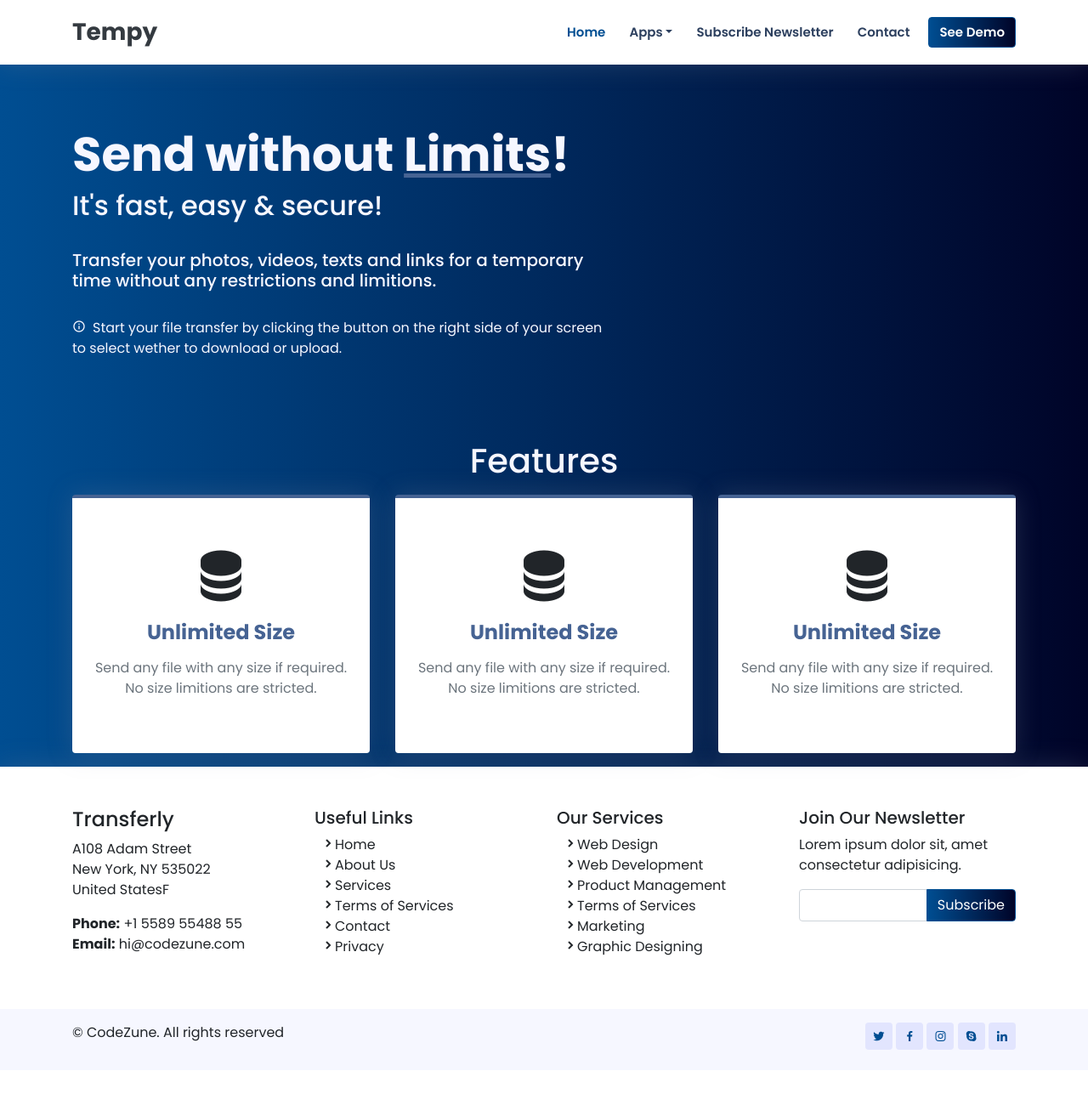
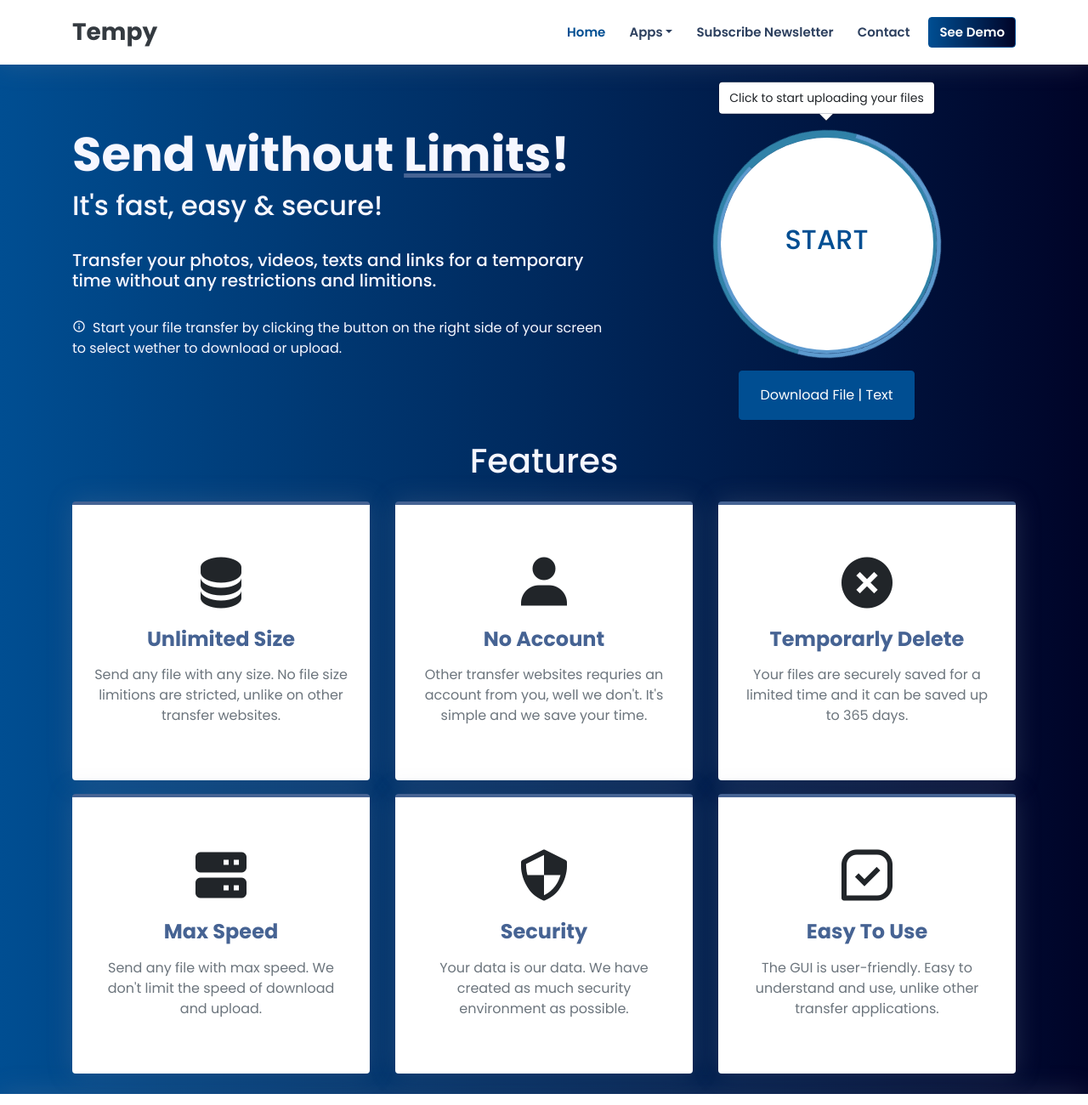
Before and after one commit to mnabimd/one-time-file-transfer, a website built with webpack: page public/index.html in a window 1280 px wide. Shown: the top 1300 px of the page at 85% size. Before the commit the page ends 1259 px from the top, so only its background shows below. Built offline with nearby package versions, Linux system fonts and the light colour scheme.

Commit message:
Bootstrap primary color changed, UI ready for Download and Upload modals listeners.

```diff
--- a/public/assets/css/style.css
+++ b/public/assets/css/style.css
@@ -42,8 +42,7 @@ body {
 #get-started-btn{
     font-weight: 600;
     font-size: 15px;
-};
-
+}
 
 
 #form-upload, #form-text {
@@ -93,7 +92,85 @@ display: none;
     padding-bottom: 7px;
     margin-top: 3px;
     margin-bottom: 3px;
+};
+
+.circle {
+    border: 1px solid #fff;
+    width: 300px !important;
+    height: 300px !important;
+    color: white;
+    z-index: 10;
+    display: inline-block;
+    padding: 50px;
 }
+
+
+.circle {
+    width: 250px !important;
+    height: 250px !important;
+    border-radius: 100%;
+    background: #fff;
+    cursor: pointer;
+    z-index: 1;;
+}
+
+.border-layer-1, .border-layer-2, .border-layer-3 {
+    border-right: solid #5d9acf;
+    border-top: solid #5d9acf;
+    border-left: solid #3082a8;
+    border-bottom: solid #3082a8;
+    border-width: 5px;
+    width: 250px;
+    height: 250px;
+    border-radius: 100%;
+    animation-name: circleBorder;
+    animation-duration: 8s;
+    animation-iteration-count: infinite;
+    animation-timing-function: linear;
+    transition: 1s;
+    position: absolute;
+}
+
+.border-layer-2 {
+    border-right: solid #3082a8;
+    border-top:  solid #3082a8;
+    border-left: solid #5d9acf;
+    border-bottom: solid #5d9acf;
+    border-width: 5px;
+    width: 259px;
+    height: 259px;
+    animation-duration: 5s;
+}
+
+.border-layer-3 {
+    border-right: solid #3082a8;
+    border-top:  solid #3082a8;
+    border-left: solid #5d9acf;
+    border-bottom: solid #5d9acf;
+    border-width: 5px;
+    width: 268px;
+    height: 268px;
+    animation-duration: 3s;
+}
+.inner-cricle {
+    position: absolute;
+}
+
+.popover {
+    margin-bottom: 20px;
+    z-index: 1;
+}
+
+
+@keyframes circleBorder {
+    0% {
+    }
+
+    100% {
+        transform: rotate(1turn);
+    }
+}
+
 
 /* Global Classes */
 
@@ -125,6 +202,50 @@ display: none;
     border-top: 4px solid #466393 !important;
 }
 
+#download-pop-btn {
+    width: 100%;
+}
+
+/* Start-Popver */
+#start-popover {
+    animation-name: start-popover;
+    animation-duration: 1.8s;
+    animation-iteration-count: infinite;
+    /* animation-play-state: running; */
+    animation-direction: alternate-reverse;
+    animation-timing-function: ease-in-out;
+}
+
+#cloud-icon  {
+    position: absolute;
+    opacity: 0;
+    transition: 0.7s;
+    font-size: 6.5rem !important;
+}
+
+#start-text {
+    z-index: 12;
+    transition: 0.8s;
+}
+
+#upload-div:hover  #cloud-icon {
+    opacity: 1;
+    transition: 0.7s;
+}
+
+#upload-div:hover #start-text {
+    opacity: 0;
+}
+
+@keyframes start-popover {
+    0% {
+        transform: translateY(0px);
+    }
+    100% {
+        transform: translateY(8px)
+    }
+}
+
 @media screen and (min-width: 768px){
     .dropdown:hover .dropdown-menu, .btn-group:hover .dropdown-menu{
           display: block;
--- a/public/assets/js/jqScript.js
+++ b/public/assets/js/jqScript.js
@@ -16,3 +16,7 @@ $(document).ready(function(){
       }
   });
 });
+
+
+// Show popovers without clicking:
+$('#upload-button').popover('show');
--- a/public/index.html
+++ b/public/index.html
@@ -57,12 +57,12 @@
     <link rel="stylesheet" href="assets/css/bootstrap.min.css">
     <link rel="stylesheet" type="text/css" href="assets/fonts/fontawesome-free-5.11.2/css/all.min.css">
     <!-- <script src="https://kit.fontawesome.com/codezunefonts.js" crossorigin="anonymous"></script> -->
-    <link rel="stylesheet" type="text/css" href="assets/css/style.css">
     <link href="https://fonts.googleapis.com/css?family=Acme&display=swap" rel="stylesheet">
     <link rel="stylesheet" href="./assets/css/animate.css">
     <link rel="stylesheet" href="./assets/css/jssocials.css">
     <link rel="stylesheet" href="./assets/css/jssocials-theme-classic.css">
 
+    <link rel="stylesheet" type="text/css" href="assets/css/style.css">
     <title>Tempy Transfer: Temporarly Transfer Your Files & Texts</title>
 </head>
 
@@ -128,7 +128,30 @@
                         button on the right side of your screen to select wether to download or upload.</p>
                 </div>
             </div>
-            <div class="col-sm-5"></div>
+            <div class="col-sm-5 flex-column d-flex justify-content-end align-items-center">
+
+                <!-- Popover -->
+                <div id="start-popover" class="popover fade show bs-popover-top" role="tooltip" id="popover429689" x-placement="top" style="left: auto; position: relative"><div class="arrow" style="left: 113px;"></div><h3 class="popover-header"></h3><div class="popover-body">Click to start uploading your files</div></div>
+
+                <div class="d-flex  justify-content-center align-items-center mt-2">
+                    <div class="border-layer-1"></div>
+                    <div class="border-layer-2"></div>
+                    <div class="border-layer-3"></div>
+
+
+                    <div id="upload-div" class="circle text-light d-flex flex-column justify-content-center align-items-center">
+                        <h2 id="start-text" class="text-primary">START</h2>
+                        <i id="cloud-icon" class='bx bx-cloud-upload icon-large text-primary'></i>
+                    </div>
+                </div>
+
+                <div class="download-btn-div mt-4">
+                    <!-- <div class="text-light text-center">OR</div> -->
+                    <button id="download-pop-btn" class="btn py-3 btn-primary px-4" data-toggle="tooltip" data-placement="bottom" title="<small>Click to begin downloading your uploaded files or texts!</small>" data-html="true">
+                        Download File | Text
+                    </button>
+                </div>
+            </div>
         </div>
     </section>
 
@@ -138,25 +161,51 @@
             <h1 id="section-header" class="text-center py-2 text-light">Features</h1>
 
             <div class="row">
-                <div class="col-md-4">
+                <div class="col-md-4 my-2">
                     <div class="card text-center box-shadow no-border py-5 px-4 border-top">
                         <i class='bx bxs-data icon-large my-2'></i>
                         <h4 class="font-weight-bold text-ternary mt-2">Unlimited Size</h4>
-                        <p class="text-muted mt-2">Send any file with any size if required. No size limitions are stricted.</p>
+                        <p class="text-muted mt-2">Send any file with any size. No file size limitions are stricted, unlike on other transfer websites.</p>
                     </div>
                 </div>
-                <div class="col-md-4">
+                <div class="col-md-4 my-2">
                     <div class="card text-center box-shadow no-border py-5 px-4 border-top">
-                        <i class='bx bxs-data icon-large my-2'></i>
-                        <h4 class="font-weight-bold text-ternary mt-2">Unlimited Size</h4>
-                        <p class="text-muted mt-2">Send any file with any size if required. No size limitions are stricted.</p>
+                        <i class='bx bxs-user icon-large my-2'></i>
+                        <h4 class="font-weight-bold text-ternary mt-2">No Account</h4>
+                        <p class="text-muted mt-2">Other transfer websites requries an account from you, well we don't. It's simple and we save your time.</p>
                     </div>
                 </div>
-                <div class="col-md-4">
+                <div class="col-md-4 my-2">
                     <div class="card text-center box-shadow no-border py-5 px-4 border-top">
-                        <i class='bx bxs-data icon-large my-2'></i>
-                        <h4 class="font-weight-bold text-ternary mt-2">Unlimited Size</h4>
-                        <p class="text-muted mt-2">Send any file with any size if required. No size limitions are stricted.</p>
+                        <i class='bx bxs-x-circle icon-large my-2'></i>
+                        <h4 class="font-weight-bold text-ternary mt-2">Temporarly Delete</h4>
+                        <p class="text-muted mt-2">Your files are securely saved for a limited time and it can be saved up to 365 days.</p>
+                    </div>
+                </div>
+            </div>
+        </div>
+
+        <div class="container">
+            <div class="row">
+                <div class="col-md-4 my-2">
+                    <div class="card text-center box-shadow no-border py-5 px-4 border-top">
+                        <i class='bx bxs-server icon-large my-2'></i>
+                        <h4 class="font-weight-bold text-ternary mt-2">Max Speed</h4>
+                        <p class="text-muted mt-2">Send any file with max speed. We don't limit the speed of download and upload.</p>
+                    </div>
+                </div>
+                <div class="col-md-4 my-2">
+                    <div class="card text-center box-shadow no-border py-5 px-4 border-top">
+                        <i class='bx bx-shield-quarter icon-large my-2'></i>
+                        <h4 class="font-weight-bold text-ternary mt-2">Security</h4>
+                        <p class="text-muted mt-2">Your data is our data. We have created as much security environment as possible.</p>
+                    </div>
+                </div>
+                <div class="col-md-4 my-2">
+                    <div class="card text-center box-shadow no-border py-5 px-4 border-top">
+                        <i class='bx bx-message-square-check icon-large my-2'></i>
+                        <h4 class="font-weight-bold text-ternary mt-2">Easy To Use</h4>
+                        <p class="text-muted mt-2">The GUI is user-friendly. Easy to understand and use, unlike other transfer applications.</p>
                     </div>
                 </div>
             </div>
@@ -459,6 +508,9 @@
 <script>
     // Tool Tips Init
     $('[data-toggle="tooltip"]').tooltip();
+
+    // Init Popovers:
+    $('[data-toggle="popover"]').popover();
 </script>
 
 </html>
```
